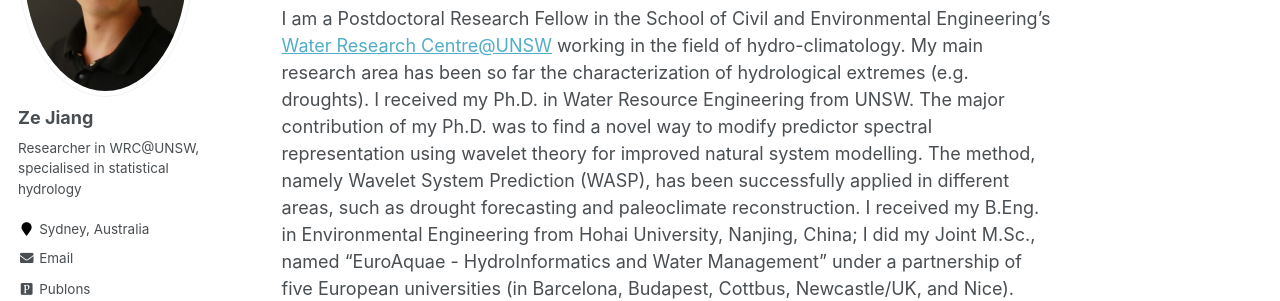
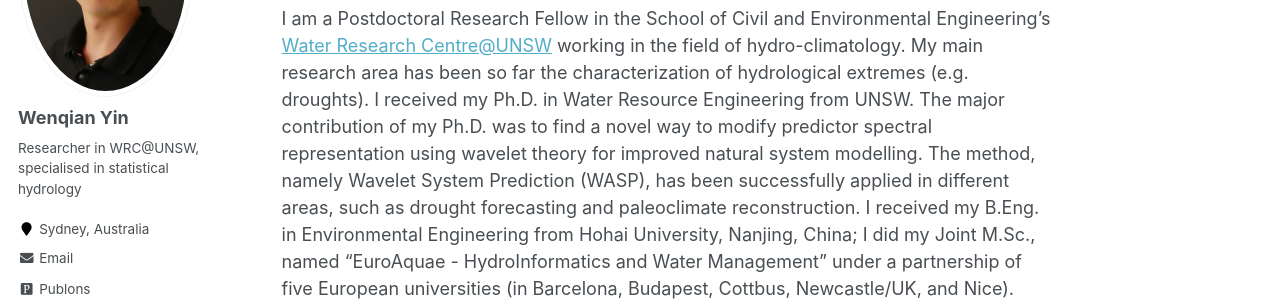
Before and after one commit to wenqianYIN/wb, a Jekyll site: the page built from _pages/about.md, in a window 1280 px wide. Shown: the part 278-579 px from the top of the page. Built offline with Jekyll 4.4.1, drawn with Linux system fonts in a browser that asks for light colours; some web fonts are replaced.

Commit message:
Update _config.yml

```diff
--- a/_config.yml
+++ b/_config.yml
@@ -80,7 +80,7 @@ analytics:
 
 # Site Author
 author:
-  name             : "Ze Jiang"
+  name             : "Wenqian Yin"
   avatar           : "profile.jpg"
   bio              : "Researcher in WRC@UNSW, specialised in statistical hydrology"
   location         : "Sydney, Australia"
```
